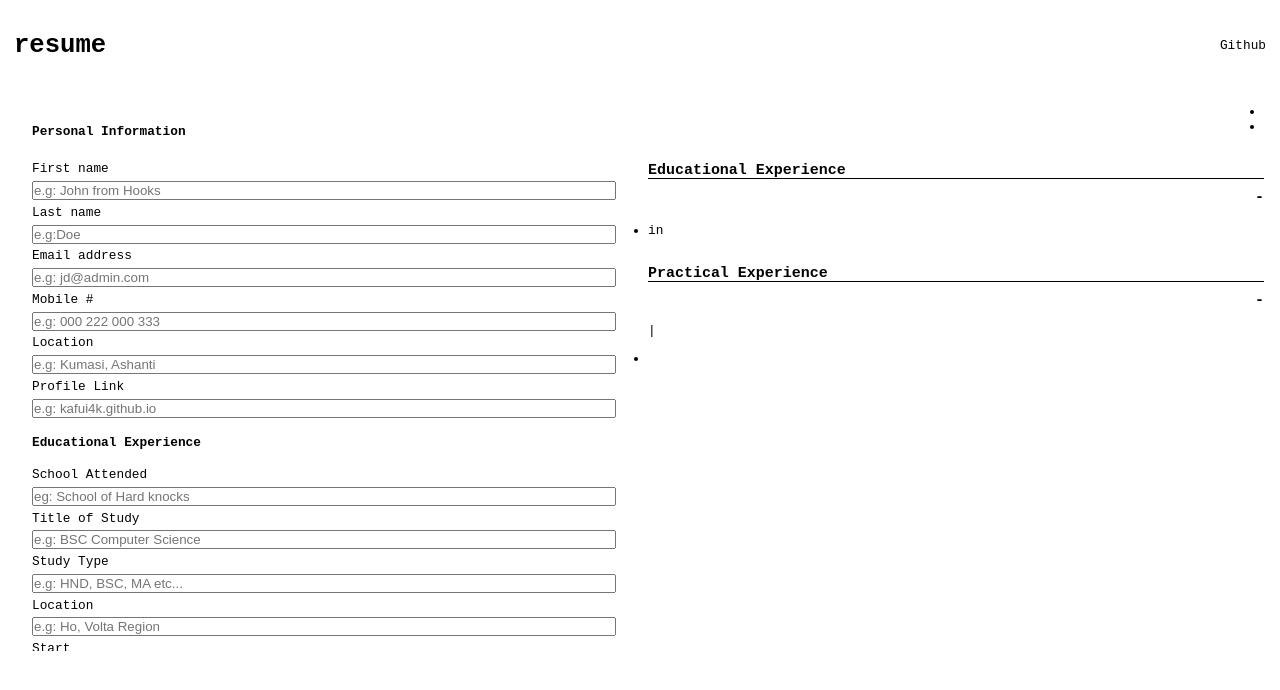
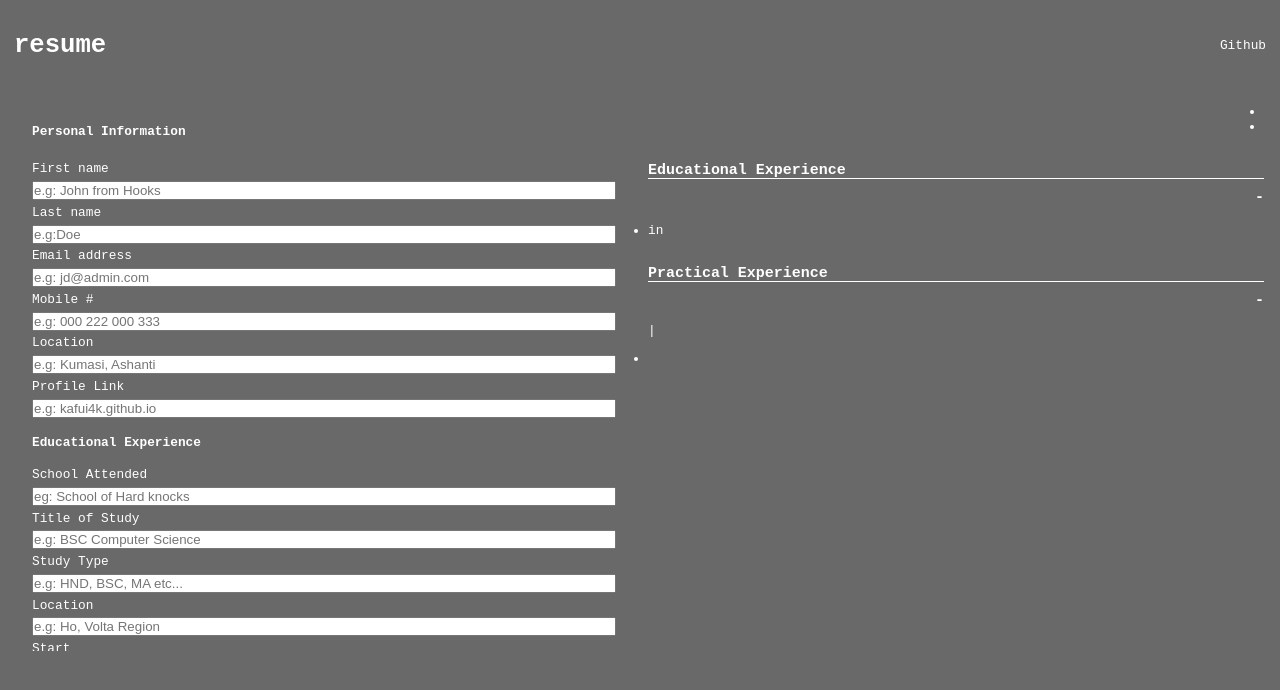
Before and after one commit to kafui4k/cv-project, a React (Create React App) app: page / in a window 1280 px wide. Shown: the top 690 px of the page. Built offline with nearby package versions, Linux system fonts and the light colour scheme.

Commit message:
added a general background-color to the page

```diff
--- a/src/styles/style.scss
+++ b/src/styles/style.scss
@@ -13,4 +13,6 @@ body {
     height: 100vh;
     font-family: 'Courier New', Courier, monospace;
     font-size: 0.8rem;
+	background-color: dimgray;
+	color: white;
 }
```
